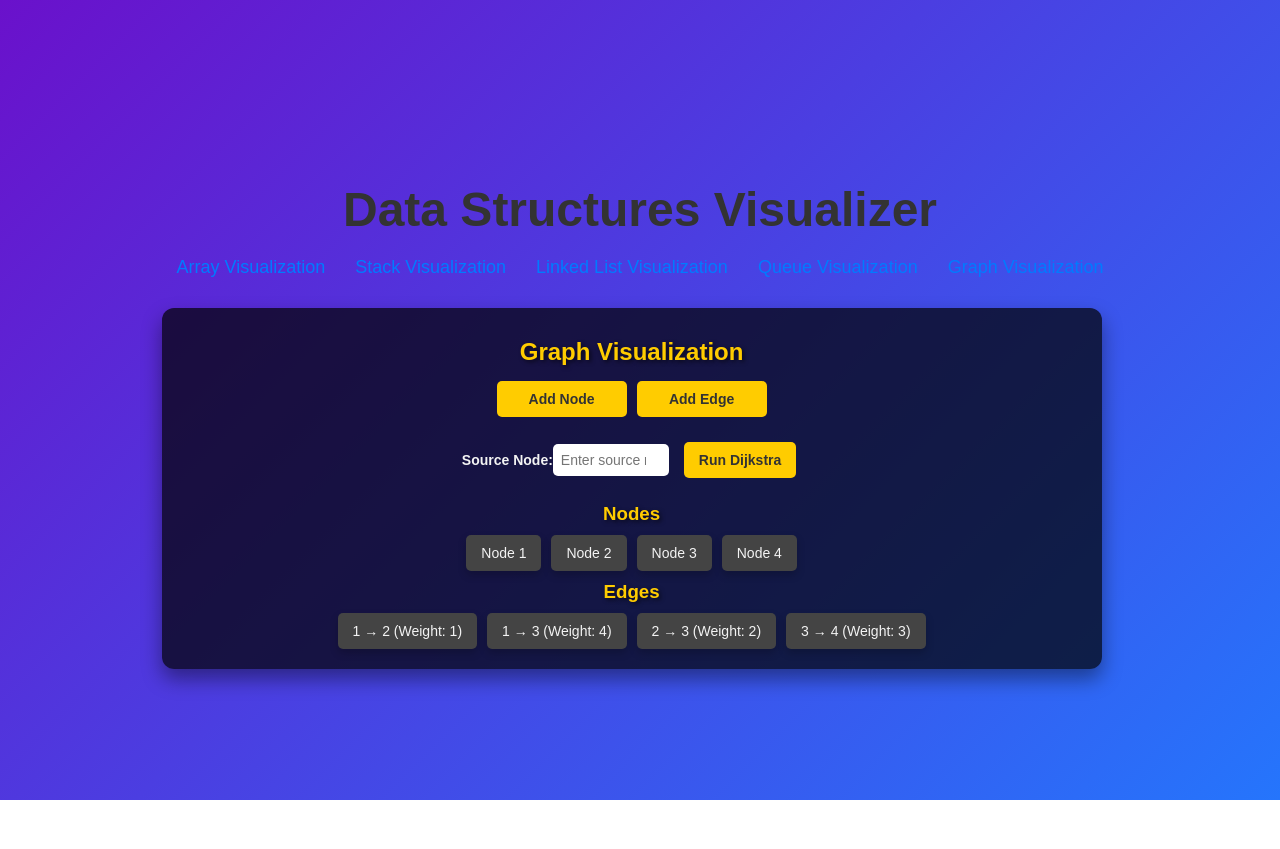
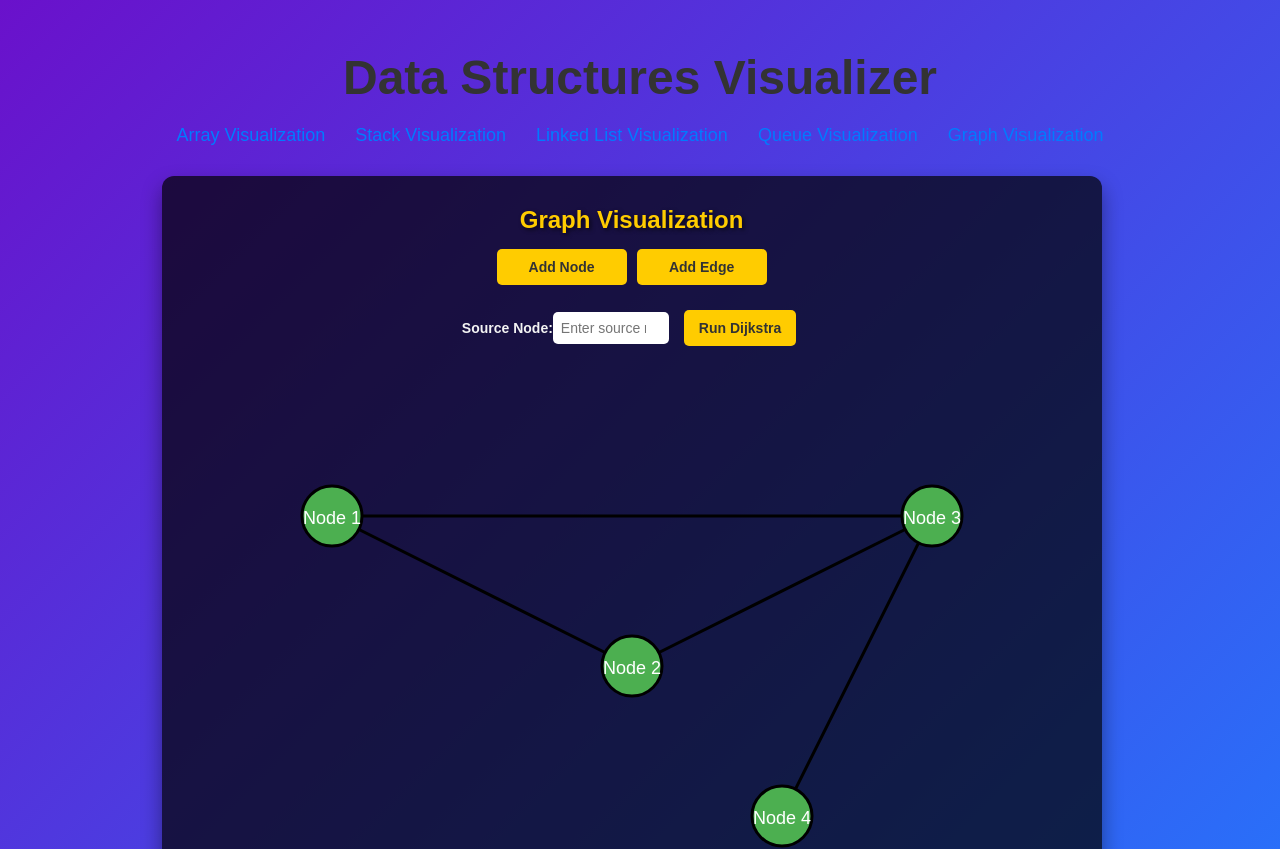
Before and after one commit to harikuchipudi/Data-Structure-Visualization, a React (Create React App) app in the folder frontend/: page /graph in a window 1280 px wide. Shown: the top 849 px of the page. Before the commit the page ends 800 px from the top, so only its background shows below. Built offline with nearby package versions, Linux system fonts and the light colour scheme.

Commit message:
graph modification

```diff
--- a/frontend/package.json
+++ b/frontend/package.json
@@ -8,6 +8,7 @@
     "@testing-library/user-event": "^13.5.0",
     "react": "^18.3.1",
     "react-dom": "^18.3.1",
+    "react-flow-renderer": "^10.3.17",
     "react-router-dom": "^6.28.0",
     "react-scripts": "5.0.1",
     "web-vitals": "^2.1.4"
--- a/frontend/src/pages/graph.js
+++ b/frontend/src/pages/graph.js
@@ -1,26 +1,44 @@
-import React, { useState } from 'react';
-import './graphStyles.css';
+import React, { useState } from "react";
+import "./graphStyles.css";
 
 function GraphVisualization() {
-  const [nodes, setNodes] = useState([1, 2, 3, 4]);
+  const [nodes, setNodes] = useState([
+    { id: 1, x: 100, y: 100, label: "Node 1" },
+    { id: 2, x: 300, y: 200, label: "Node 2" },
+    { id: 3, x: 500, y: 100, label: "Node 3" },
+    { id: 4, x: 400, y: 300, label: "Node 4" },
+  ]);
+
   const [edges, setEdges] = useState([
     { source: 1, target: 2, weight: 1 },
     { source: 1, target: 3, weight: 4 },
     { source: 2, target: 3, weight: 2 },
     { source: 3, target: 4, weight: 3 },
   ]);
+
   const [shortestPaths, setShortestPaths] = useState({});
-  const [sourceNode, setSourceNode] = useState('');
+  const [sourceNode, setSourceNode] = useState("");
 
   const addNode = () => {
-    setNodes([...nodes, nodes.length + 1]);
+    const newNodeId = nodes.length + 1;
+    const newNode = {
+      id: newNodeId,
+      x: Math.random() * 500 + 50,
+      y: Math.random() * 300 + 50,
+      label: `Node ${newNodeId}`,
+    };
+    setNodes([...nodes, newNode]);
   };
 
   const addEdge = () => {
-    const source = nodes[Math.floor(Math.random() * nodes.length)];
-    const target = nodes[Math.floor(Math.random() * nodes.length)];
+    const source = nodes[Math.floor(Math.random() * nodes.length)].id;
+    const target = nodes[Math.floor(Math.random() * nodes.length)].id;
     const weight = Math.floor(Math.random() * 10) + 1;
-    if (source !== target && !edges.find(edge => edge.source === source && edge.target === target)) {
+
+    if (
+      source !== target &&
+      !edges.find((edge) => edge.source === source && edge.target === target)
+    ) {
       setEdges([...edges, { source, target, weight }]);
     }
   };
@@ -31,19 +49,22 @@ function GraphVisualization() {
     const visited = new Set();
 
     // Initialize distances and previous nodes
-    nodes.forEach(node => {
-      distances[node] = Infinity;
-      previousNodes[node] = null;
+    nodes.forEach((node) => {
+      distances[node.id] = Infinity;
+      previousNodes[node.id] = null;
     });
     distances[startNode] = 0;
 
     const getNextNode = () => {
       let closestNode = null;
       let smallestDistance = Infinity;
-      for (const node in distances) {
-        if (!visited.has(parseInt(node)) && distances[node] < smallestDistance) {
-          closestNode = parseInt(node);
-          smallestDistance = distances[node];
+      for (const nodeId in distances) {
+        if (
+          !visited.has(parseInt(nodeId)) &&
+          distances[nodeId] < smallestDistance
+        ) {
+          closestNode = parseInt(nodeId);
+          smallestDistance = distances[nodeId];
         }
       }
       return closestNode;
@@ -54,10 +75,14 @@ function GraphVisualization() {
     while (currentNode !== null) {
       visited.add(currentNode);
 
-      const neighbors = edges.filter(edge => edge.source === currentNode || edge.target === currentNode);
+      const neighbors = edges.filter(
+        (edge) =>
+          edge.source === currentNode || edge.target === currentNode
+      );
 
-      neighbors.forEach(edge => {
-        const neighborNode = edge.source === currentNode ? edge.target : edge.source;
+      neighbors.forEach((edge) => {
+        const neighborNode =
+          edge.source === currentNode ? edge.target : edge.source;
         if (!visited.has(neighborNode)) {
           const newDistance = distances[currentNode] + edge.weight;
           if (newDistance < distances[neighborNode]) {
@@ -71,17 +96,17 @@ function GraphVisualization() {
     }
 
     const paths = {};
-    nodes.forEach(node => {
-      if (distances[node] !== Infinity) {
+    nodes.forEach((node) => {
+      if (distances[node.id] !== Infinity) {
         const path = [];
-        let current = node;
+        let current = node.id;
         while (current !== null) {
           path.unshift(current);
           current = previousNodes[current];
         }
-        paths[node] = { distance: distances[node], path };
+        paths[node.id] = { distance: distances[node.id], path };
       } else {
-        paths[node] = { distance: Infinity, path: [] };
+        paths[node.id] = { distance: Infinity, path: [] };
       }
     });
 
@@ -89,18 +114,22 @@ function GraphVisualization() {
   };
 
   const handleDijkstra = () => {
-    if (sourceNode && nodes.includes(parseInt(sourceNode))) {
+    if (sourceNode && nodes.find((node) => node.id === parseInt(sourceNode))) {
       dijkstra(parseInt(sourceNode));
     } else {
-      alert('Please enter a valid source node.');
+      alert("Please enter a valid source node.");
     }
   };
 
   return (
     <div className="graph-container">
       <h2>Graph Visualization</h2>
-      <button className="add-node-btn" onClick={addNode}>Add Node</button>
-      <button className="add-edge-btn" onClick={addEdge}>Add Edge</button>
+      <button className="add-node-btn" onClick={addNode}>
+        Add Node
+      </button>
+      <button className="add-edge-btn" onClick={addEdge}>
+        Add Edge
+      </button>
 
       <div className="dijkstra-input">
         <label>
@@ -112,28 +141,53 @@ function GraphVisualization() {
             placeholder="Enter source node"
           />
         </label>
-        <button className="run-dijkstra-btn" onClick={handleDijkstra}>Run Dijkstra</button>
+        <button className="run-dijkstra-btn" onClick={handleDijkstra}>
+          Run Dijkstra
+        </button>
       </div>
 
-      <div className="graph">
-        <h3>Nodes</h3>
-        <div className="graph-nodes">
-          {nodes.map(node => (
-            <div key={node} className="graph-node">
-              Node {node}
-            </div>
-          ))}
-        </div>
+      <svg className="graph-svg" viewBox="0 0 600 400">
+        {/* Draw edges */}
+        {edges.map((edge, index) => {
+          const fromNode = nodes.find((node) => node.id === edge.source);
+          const toNode = nodes.find((node) => node.id === edge.target);
 
-        <h3>Edges</h3>
-        <div className="graph-edges">
-          {edges.map((edge, index) => (
-            <div key={index} className="graph-edge">
-              {edge.source} → {edge.target} (Weight: {edge.weight})
-            </div>
-          ))}
-        </div>
-      </div>
+          return (
+            <line
+              key={index}
+              x1={fromNode.x}
+              y1={fromNode.y}
+              x2={toNode.x}
+              y2={toNode.y}
+              stroke="black"
+              strokeWidth="2"
+            />
+          );
+        })}
+
+        {/* Draw nodes */}
+        {nodes.map((node) => (
+          <g key={node.id}>
+            <circle
+              cx={node.x}
+              cy={node.y}
+              r="20"
+              fill="#4CAF50"
+              stroke="black"
+              strokeWidth="2"
+            />
+            <text
+              x={node.x}
+              y={node.y + 5}
+              textAnchor="middle"
+              fill="white"
+              fontSize="12"
+            >
+              {node.label}
+            </text>
+          </g>
+        ))}
+      </svg>
 
       {Object.keys(shortestPaths).length > 0 && (
         <div className="shortest-paths">
@@ -141,7 +195,9 @@ function GraphVisualization() {
           <ul>
             {Object.entries(shortestPaths).map(([node, data]) => (
               <li key={node}>
-                Node {node}: Distance = {data.distance === Infinity ? '∞' : data.distance}, Path = {data.path.join(' → ')}
+                Node {node}: Distance ={" "}
+                {data.distance === Infinity ? "∞" : data.distance}, Path ={" "}
+                {data.path.join(" → ")}
               </li>
             ))}
           </ul>
```
Also changed, not shown: 1 other file (tests, documents, lock files or other folders).
